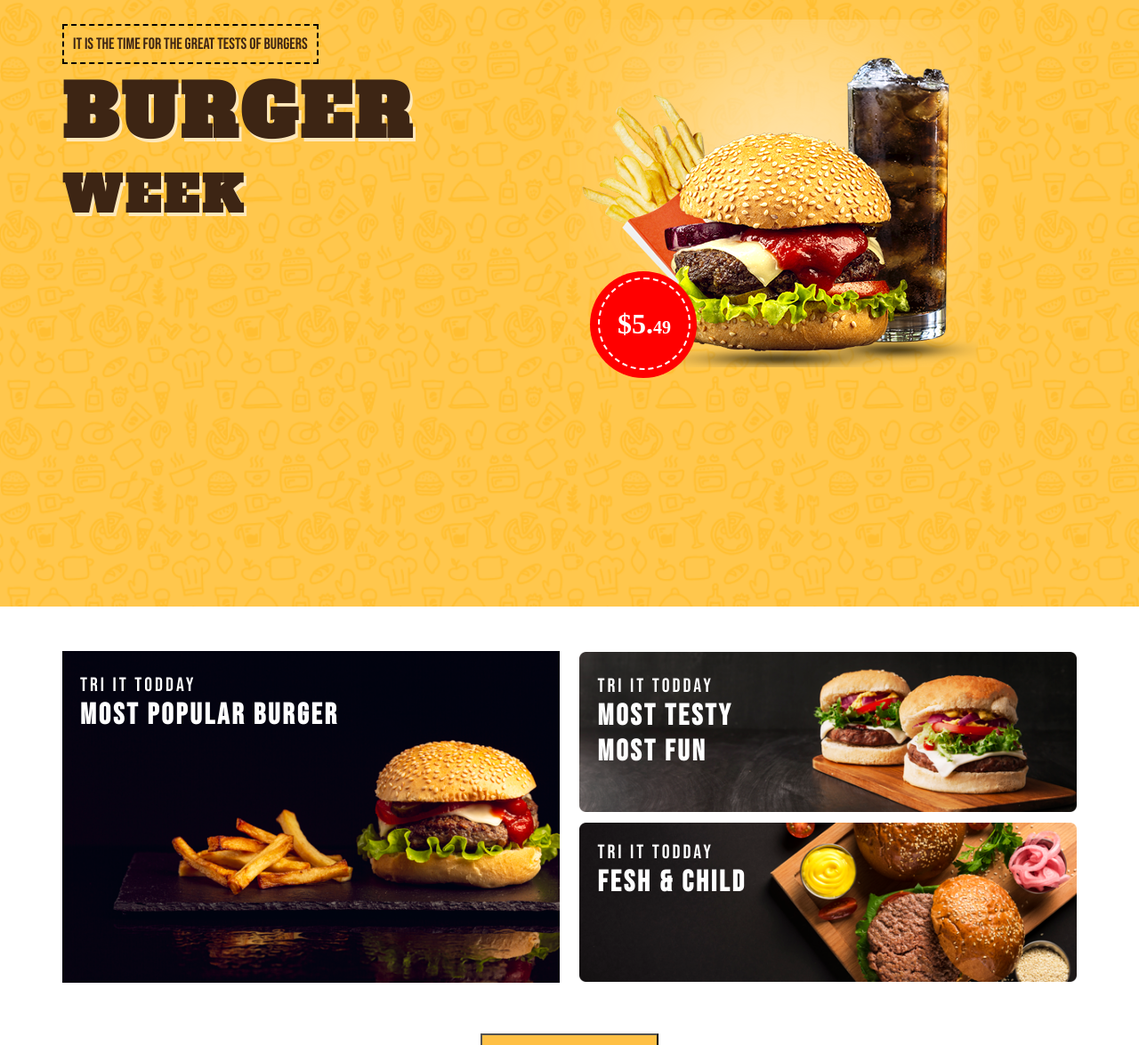
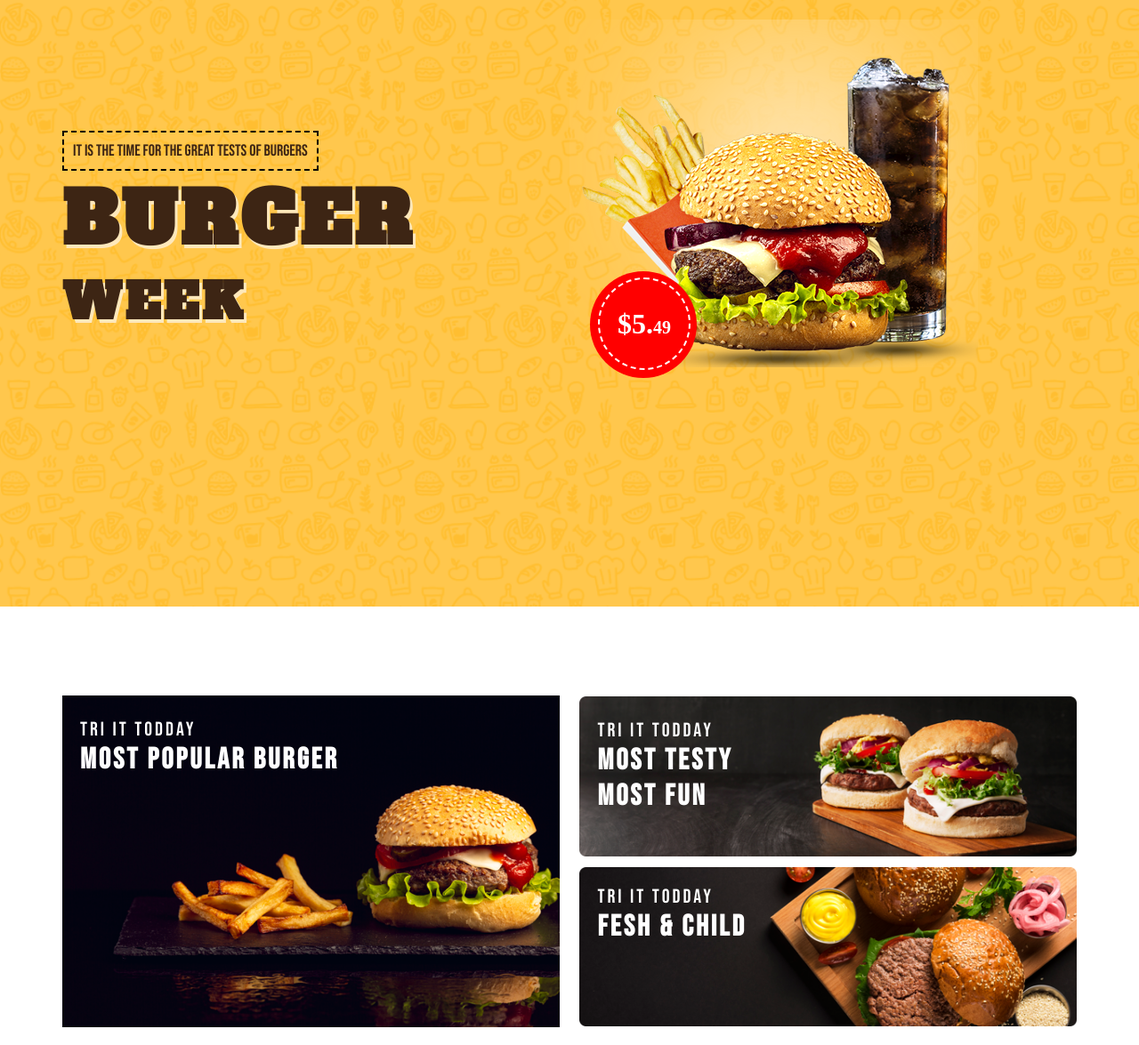
Before and after one commit to Rajesh485105/Web-Design, a plain HTML site: page index.html in a window 1280 px wide. Shown: the part 118-1293 px from the top of the page at 89% size. Drawn offline with Linux system fonts and the light colour scheme.

Commit message:
Add files via upload

```diff
--- a/css/style.css
+++ b/css/style.css
@@ -84,7 +84,7 @@ a,a:hover{text-decoration: none;}
 	float: right;
 }
 .left-cointain{
-    height: 30vh;
+    height: 60vh;
 	display: table-cell;
 	vertical-align: middle;
 }
@@ -115,7 +115,7 @@ a,a:hover{text-decoration: none;}
     text-shadow: 3px 4px #fee8bb;
 }
 .right-cointain{
-	height: 30vh;
+	height: 60vh;
 	display: table-cell;
 	vertical-align: middle;
 
@@ -181,10 +181,12 @@ section{
 .seciton-left{
 	width: 49%;
     float: left;
+        margin-top: 50px;
 }
 .section-right{
     width: 49%;
     float: right;
+        margin-top: 50px;
 }
 
 .sec-left-cointain{
```
